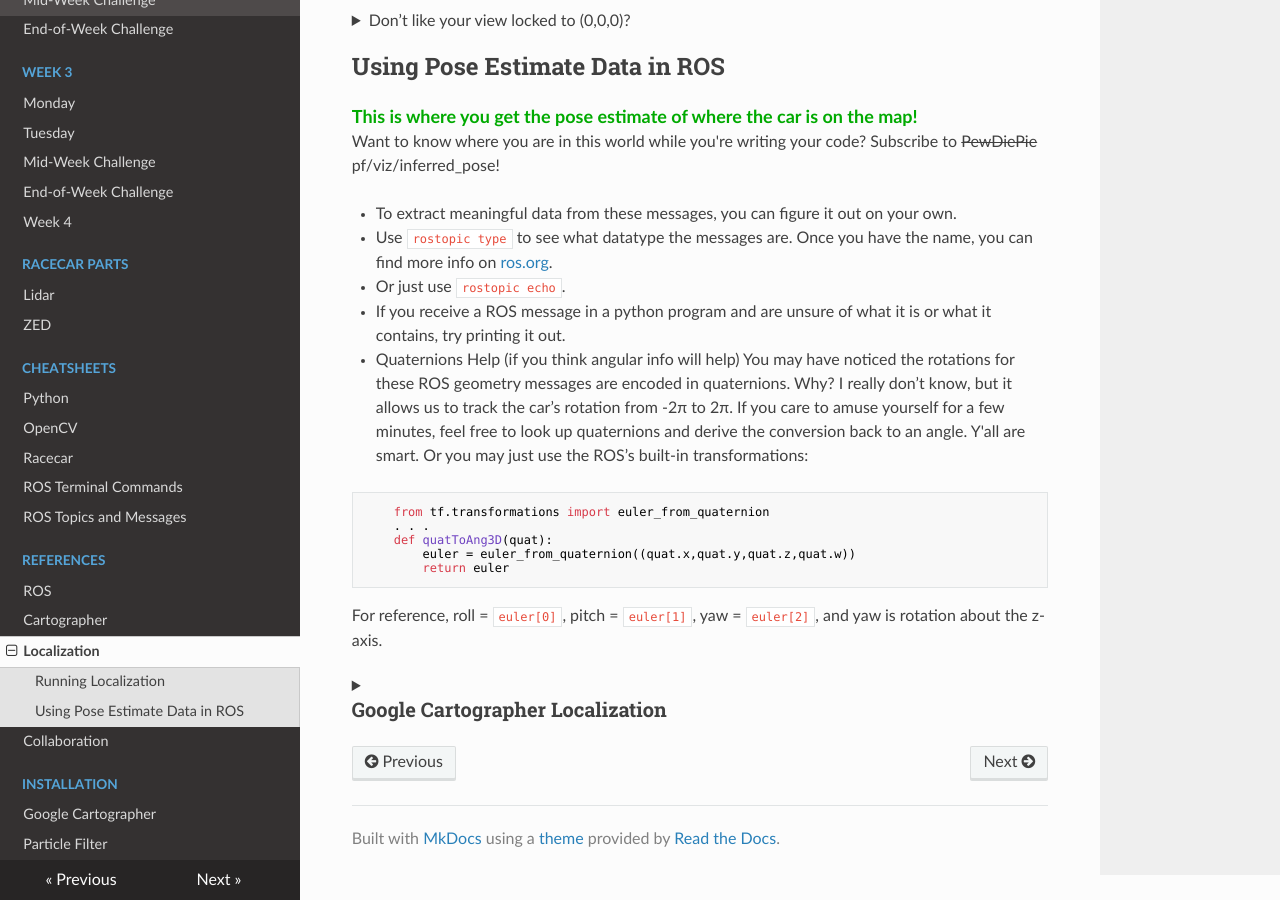
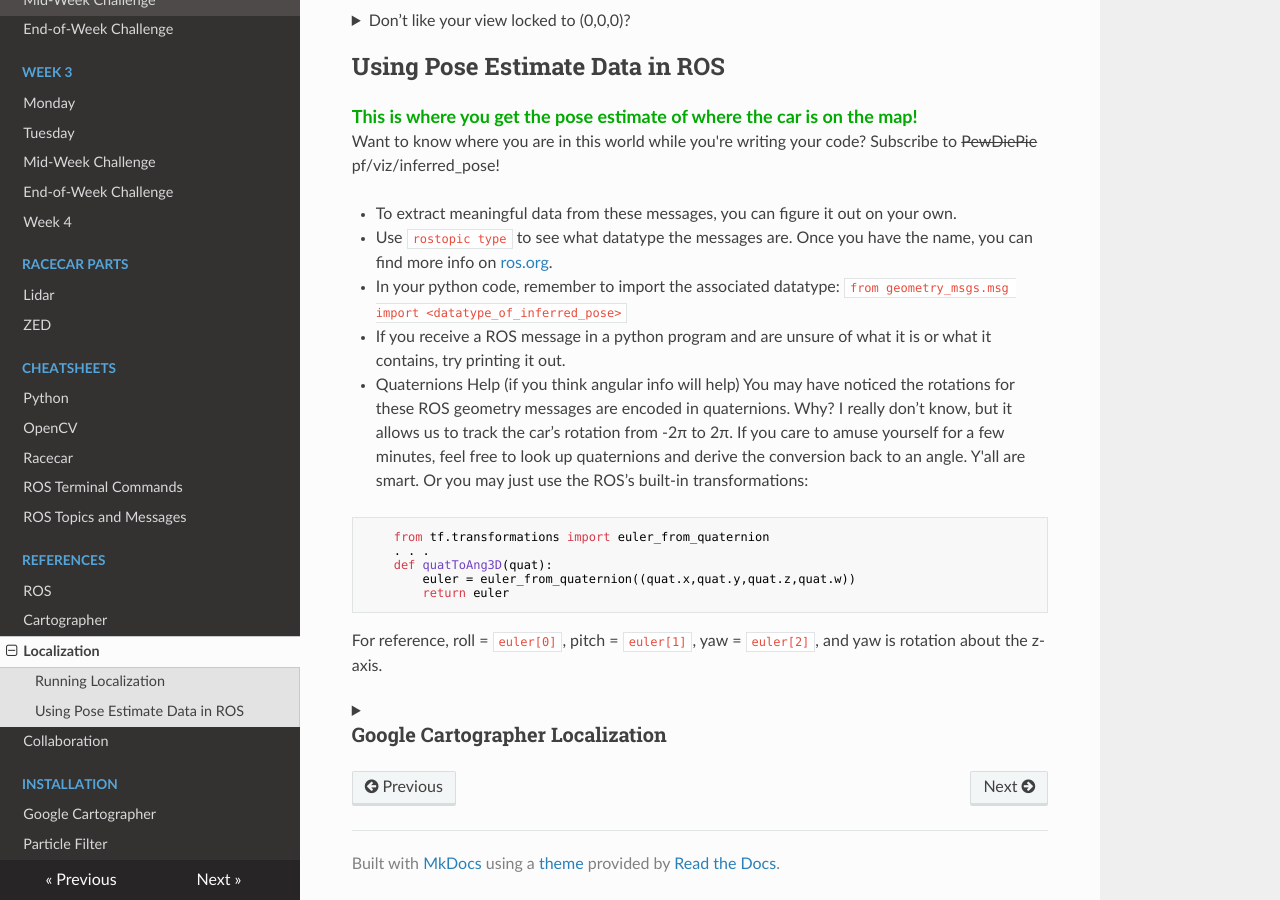
Before and after one commit to ChrisLindland/racecar-website, an MkDocs documentation site: the page built from docs/maps/localization/particle_filter_usage.md, in a window 1280 px wide and 900 px high, scrolled down 1952 px. Built offline with MkDocs 1.6.1, drawn with Linux system fonts in a browser that asks for light colours; nearby versions of some CDN libraries.

Commit message:
Update particle_filter_usage.md

```diff
--- a/docs/maps/localization/particle_filter_usage.md
+++ b/docs/maps/localization/particle_filter_usage.md
@@ -44,7 +44,7 @@ Want to know where you are in this world while you're writing your code? Subscri
 
   * To extract meaningful data from these messages, you can figure it out on your own.
   * Use `rostopic type` to see what datatype the messages are. Once you have the name, you can find more info on [ros.org](http://docs.ros.org/api/geometry_msgs/html/index-msg.html).
-  * Or just use `rostopic echo`.
+  * In your python code, remember to import the associated datatype: `from geometry_msgs.msg import <datatype_of_inferred_pose>`
   * If you receive a ROS message in a python program and are unsure of what it is or what it contains, try printing it out.
   * Quaternions Help (if you think angular info will help)
   You may have noticed the rotations for these ROS geometry messages are encoded in quaternions. Why? I really don’t know, but it allows us to track the car’s rotation from -2π to 2π. If you care to amuse yourself for a few minutes, feel free to look up quaternions and derive the conversion back to an angle. Y'all are smart. Or you may just use the ROS’s built-in transformations:
```
